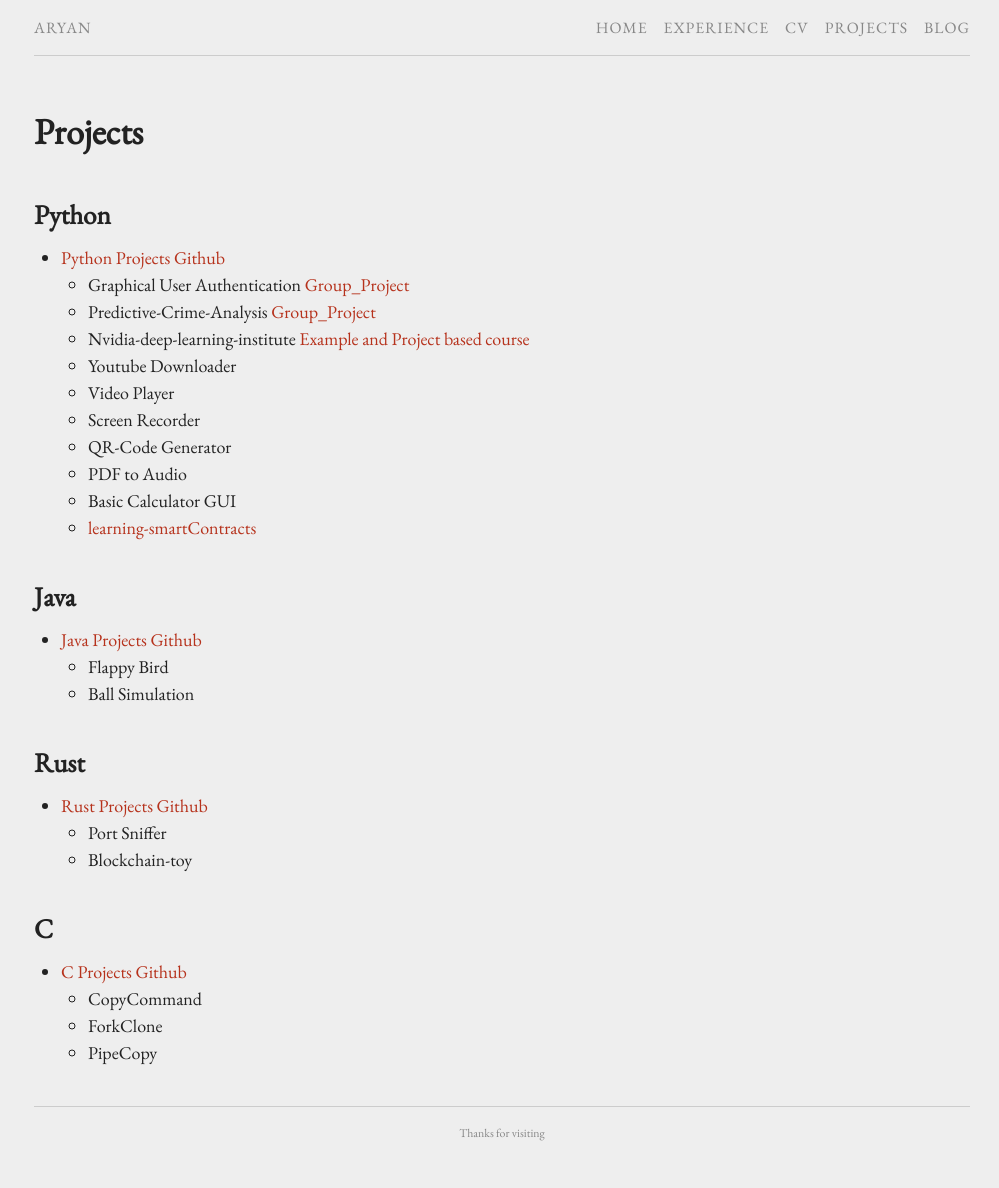
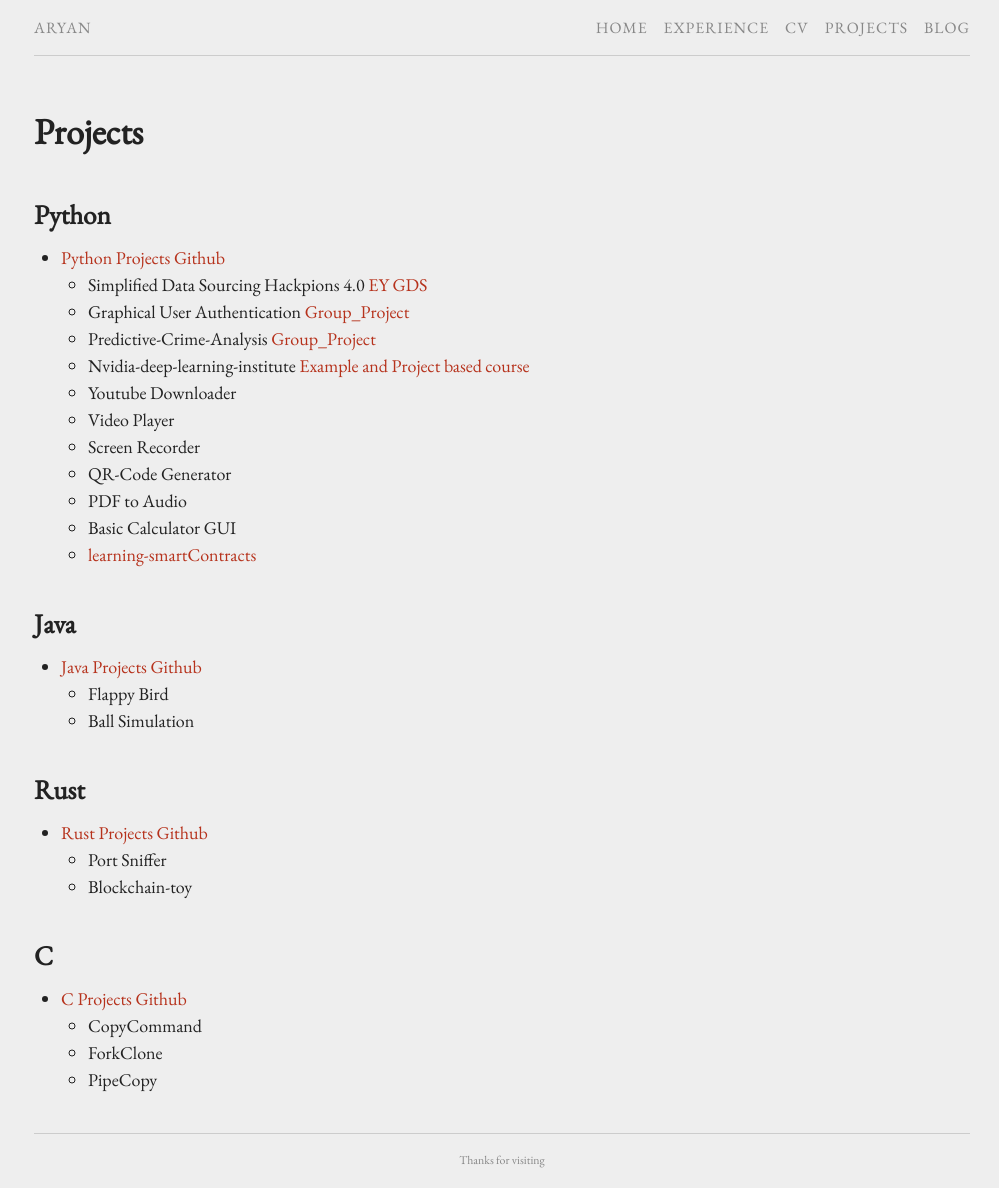
Before and after one commit to aa-ryan/aa-ryan.github.io, a Jekyll site: the page built from projects.md, in a window 1280 px wide. Shown: the whole page, without its empty margins (138-1137 px from the left). Built offline with Jekyll 4.4.1, drawn with Linux system fonts in a browser that asks for light colours; before the commit the page ends 1161 px from its top, so only the background shows below that.

Commit message:
projects updated

```diff
--- a/projects.md
+++ b/projects.md
@@ -8,6 +8,7 @@ permalink: /projects/
 ## Python
 
 - [Python Projects Github](https://github.com/aa-ryan/Projects/tree/master/Python)
+  * Simplified Data Sourcing Hackpions 4.0 [EY GDS](https://github.com/aa-ryan/Hackpions-4.0)
   * Graphical User Authentication [Group_Project](https://github.com/AdityaRaj1440/SIH_GraphicalPassword)
   * Predictive-Crime-Analysis [Group_Project](https://github.com/aa-ryan/predictive-crime-analysis)
   * Nvidia-deep-learning-institute [ Example and Project based course ](https://github.com/aa-ryan/nvidia-deep-learning-institute)
```
